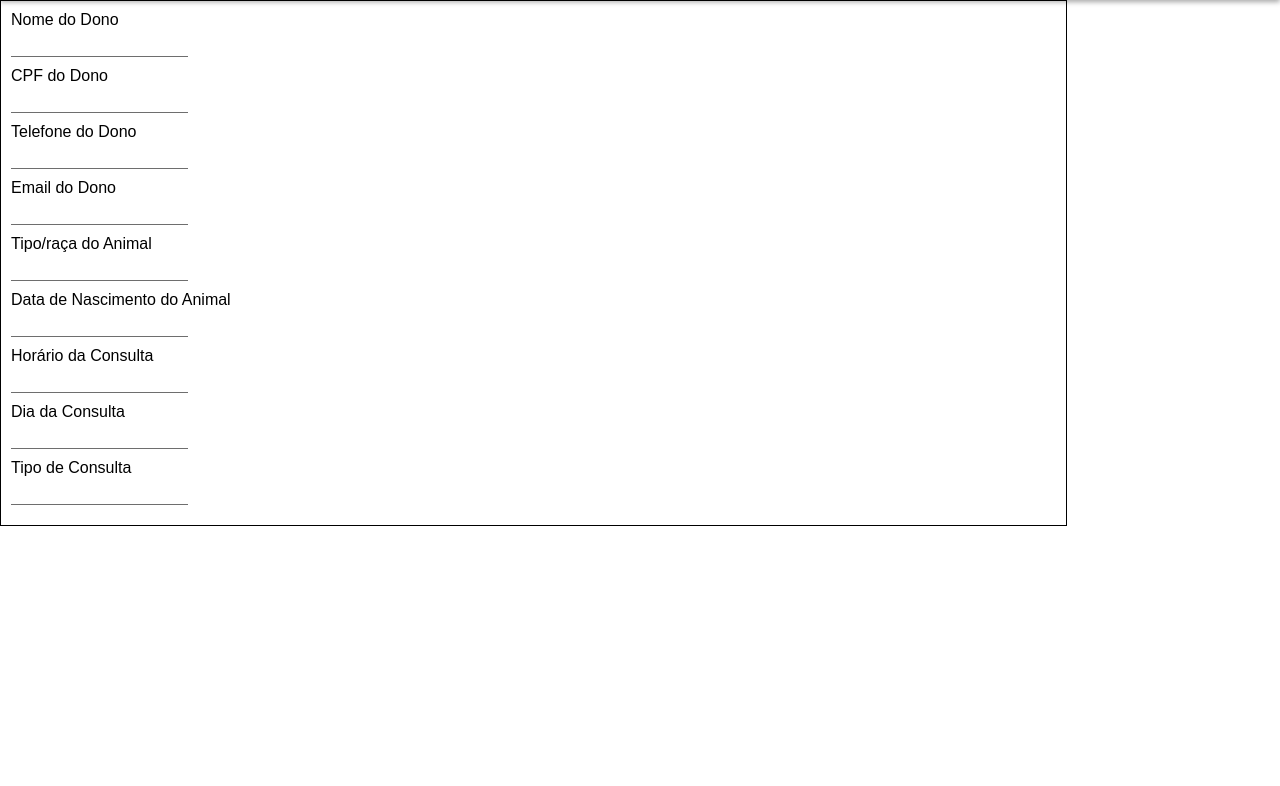
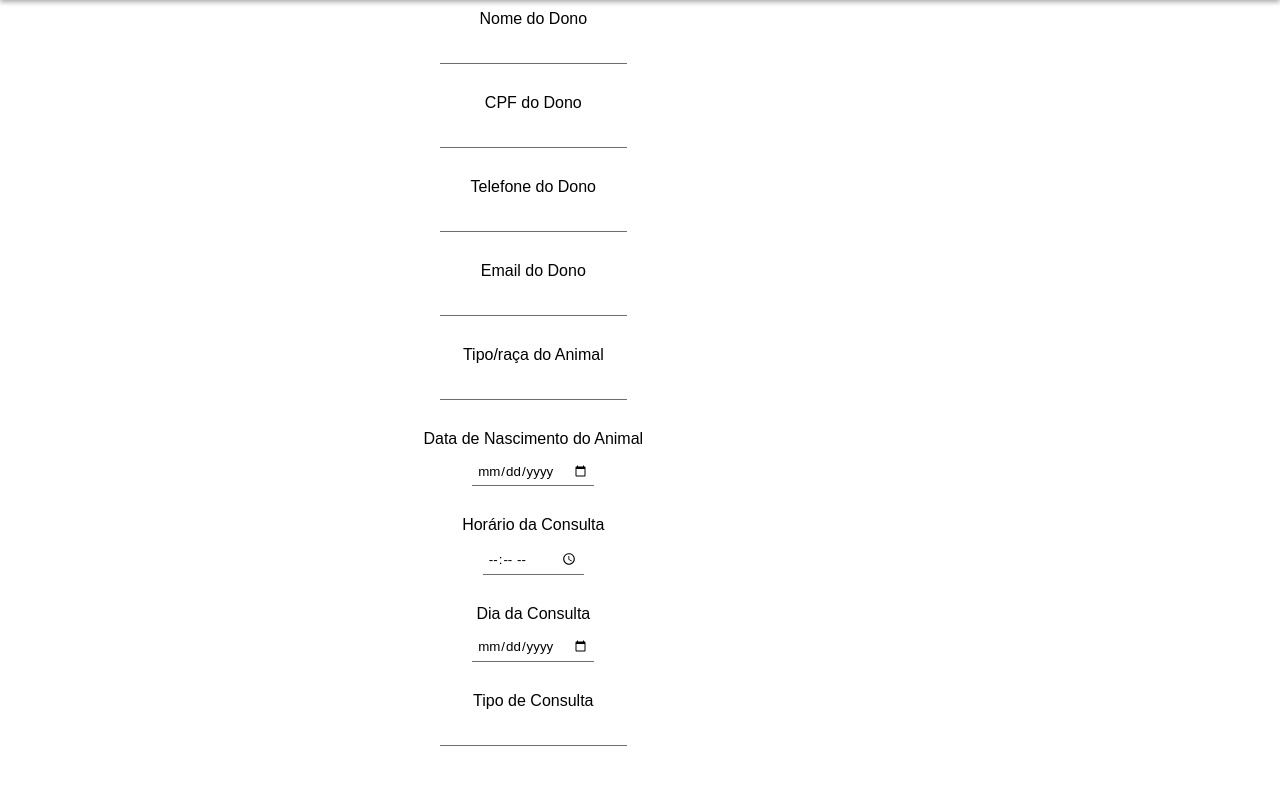
Before and after one commit to andre-reis-dev/Vet-ABC-exposoft, a PHP site: page /assets/html/cadastro_consulta.html in a window 1280 px wide. Shown: the part 131-917 px from the top of the page. Before the commit the page ends 657 px from the top, so only its background shows below. Run offline with PHP 8.4, Linux system fonts and the light colour scheme.

Commit message:
11/10/2022 21:34

```diff
--- a/assets/css/cad_consulta.css
+++ b/assets/css/cad_consulta.css
@@ -1,12 +1,9 @@
 form {
-    display: flex;
-    flex-direction: column;
-    justify-content: center;
-    border: 1px solid black;
+    text-align: center;
     padding: 10px;
 }
 form > p {
-    margin-bottom: 10px;
+    margin-bottom: 30px;
 }
 form > p > label {
     display: block;
@@ -15,4 +12,5 @@ form > p > label {
 input {
     border: none;
     border-bottom: 1px solid rgba(0, 0, 0, 0.569);
+    padding: 5px;
 }
--- a/assets/css/style-quemsomos.css
+++ b/assets/css/style-quemsomos.css
@@ -21,6 +21,7 @@ p{
 /* div das logos */
 
 .logos{
+<<<<<<< Updated upstream
  width: 40px;
  height: 40px;
 
@@ -31,6 +32,10 @@ p{
     padding-bottom: 10px; /* abrira um espaço abaixo do elemento */
 }
 
+=======
+
+}
+>>>>>>> Stashed changes
 /* CONFIGURAÇÃO DA CAIXINHA DO ANDRÉ */
 .box-andre{ /* box andré é toda a caixa que sera armazenado as informações referentes ao andré- a caixa toda */
     height: auto;
--- a/assets/html/cadastro_consulta.html
+++ b/assets/html/cadastro_consulta.html
@@ -47,11 +47,11 @@
         </p>
         <p>
             <label for="Nome">Telefone do Dono</label>
-            <input type="text" name="nome">
+            <input type="tel" name="nome">
         </p>
         <p>
             <label for="Nome">Email do Dono</label>
-            <input type="text" name="nome">
+            <input type="email" name="nome">
         </p>
         <p>
             <label for="Nome">Tipo/raça do Animal</label>
@@ -59,15 +59,15 @@
         </p>
         <p>
             <label for="Nome">Data de Nascimento do Animal</label>
-            <input type="text" name="nome">
+            <input type="date" name="nome">
         </p>
         <p>
             <label for="Nome">Horário da Consulta</label>
-            <input type="text" name="nome">
+            <input type="time" name="nome">
         </p>
         <p>
             <label for="Nome">Dia da Consulta</label>
-            <input type="text" name="nome">
+            <input type="date" name="nome">
         </p>
         <p>
             <label for="Nome">Tipo de Consulta</label>
```
